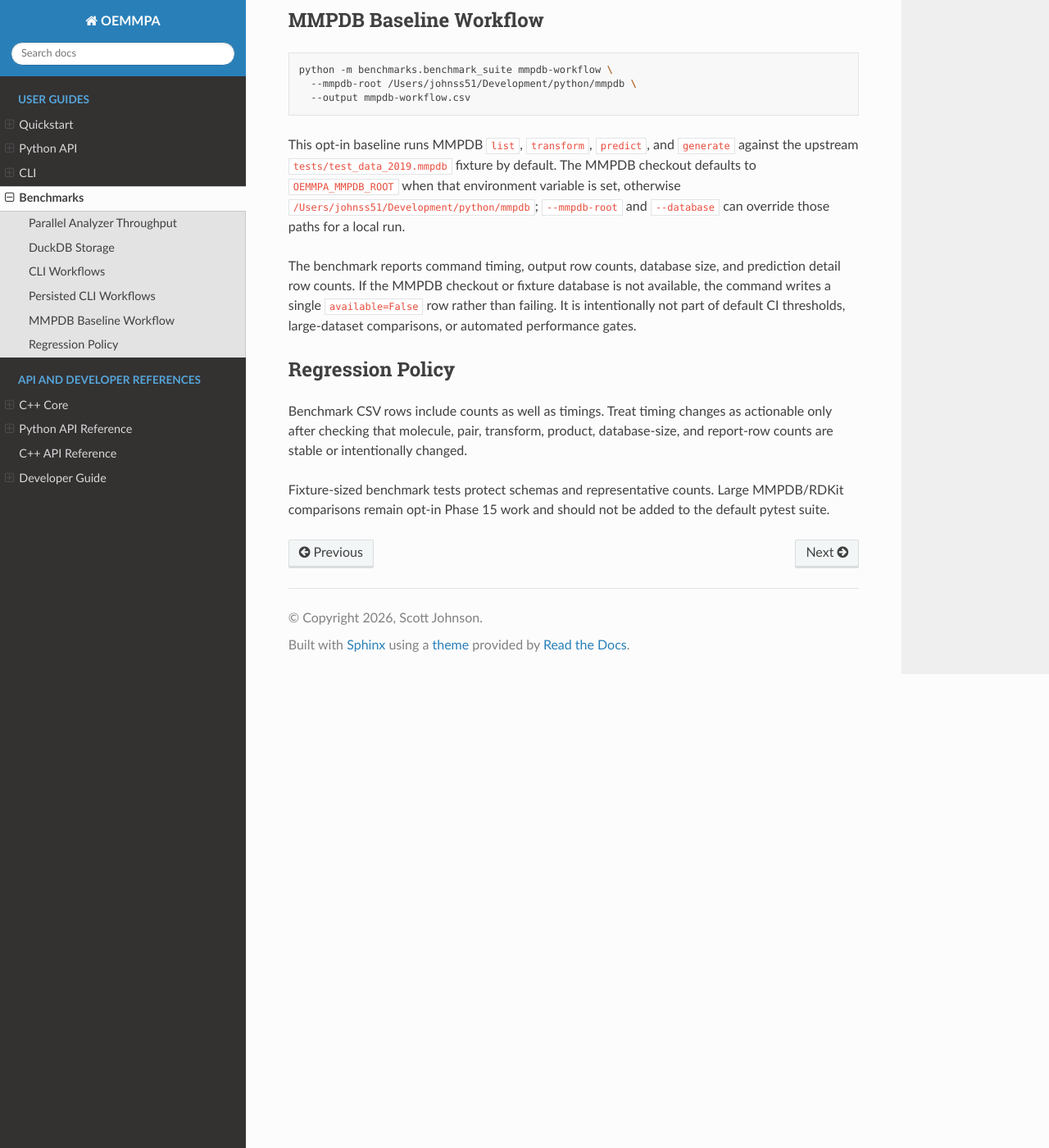
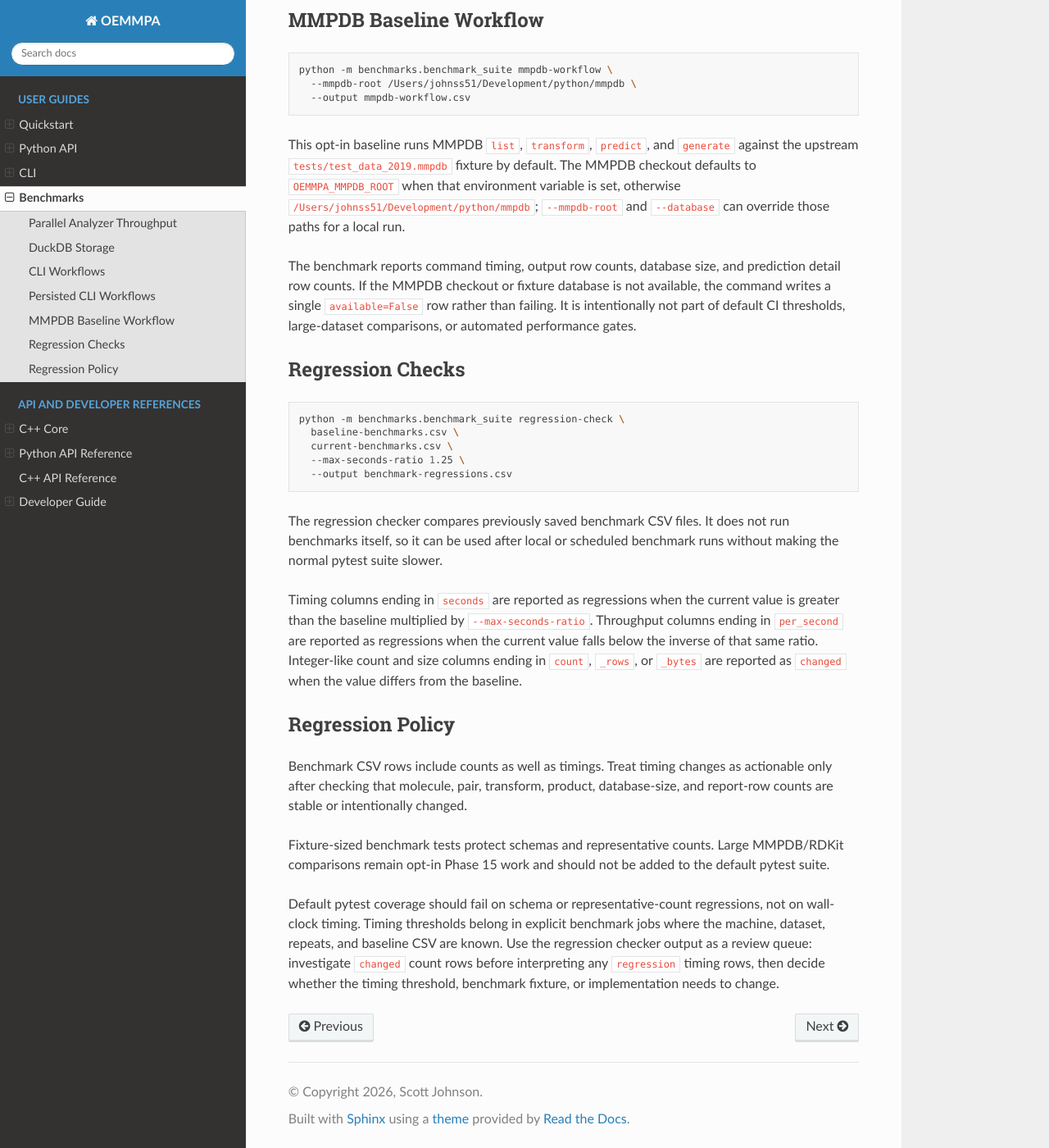
Before and after one commit to scott-arne/oemmpa, a Sphinx documentation site: the page built from docs/benchmarks.md, in a window 1280 px wide and 1400 px high, scrolled down 1362 px. Shown: the whole window at 82% size. Built offline with Sphinx 7.4.7 and the Read the Docs theme 3.1.0, drawn with Linux system fonts in a browser that asks for light colours; pages that are not in the unit, such as notebooks, are missing from menus; the version number is read from the project's files by our own code.

Commit message:
docs: document phase 15c regression policy

````diff
--- a/docs/benchmarks.md
+++ b/docs/benchmarks.md
@@ -80,6 +80,27 @@ available, the command writes a single `available=False` row rather than
 failing. It is intentionally not part of default CI thresholds, large-dataset
 comparisons, or automated performance gates.
 
+## Regression Checks
+
+```bash
+python -m benchmarks.benchmark_suite regression-check \
+  baseline-benchmarks.csv \
+  current-benchmarks.csv \
+  --max-seconds-ratio 1.25 \
+  --output benchmark-regressions.csv
+```
+
+The regression checker compares previously saved benchmark CSV files. It does
+not run benchmarks itself, so it can be used after local or scheduled benchmark
+runs without making the normal pytest suite slower.
+
+Timing columns ending in `seconds` are reported as regressions when the current
+value is greater than the baseline multiplied by `--max-seconds-ratio`.
+Throughput columns ending in `per_second` are reported as regressions when the
+current value falls below the inverse of that same ratio. Integer-like count
+and size columns ending in `count`, `_rows`, or `_bytes` are reported as
+`changed` when the value differs from the baseline.
+
 ## Regression Policy
 
 Benchmark CSV rows include counts as well as timings. Treat timing changes as
@@ -89,3 +110,11 @@ database-size, and report-row counts are stable or intentionally changed.
 Fixture-sized benchmark tests protect schemas and representative counts. Large
 MMPDB/RDKit comparisons remain opt-in Phase 15 work and should not be added to
 the default pytest suite.
+
+Default pytest coverage should fail on schema or representative-count
+regressions, not on wall-clock timing. Timing thresholds belong in explicit
+benchmark jobs where the machine, dataset, repeats, and baseline CSV are known.
+Use the regression checker output as a review queue: investigate `changed`
+count rows before interpreting any `regression` timing rows, then decide
+whether the timing threshold, benchmark fixture, or implementation needs to
+change.
````
